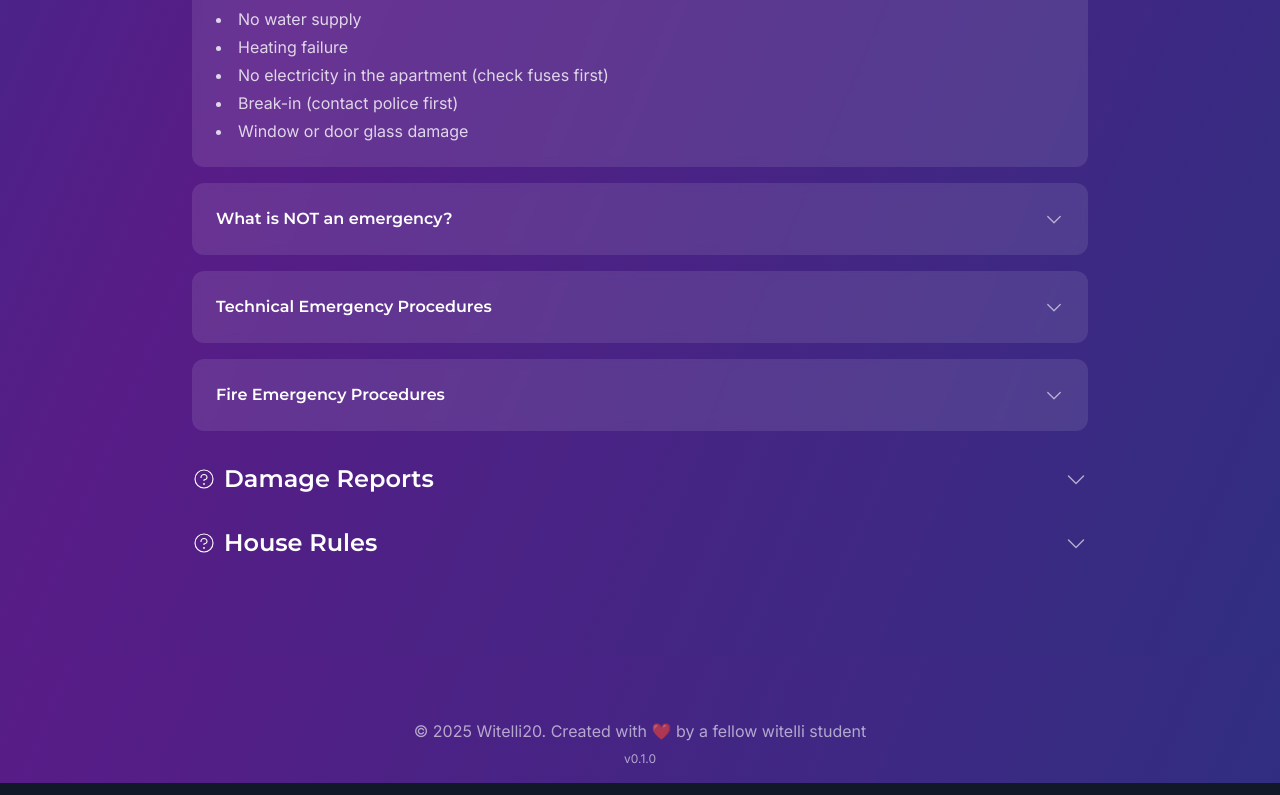
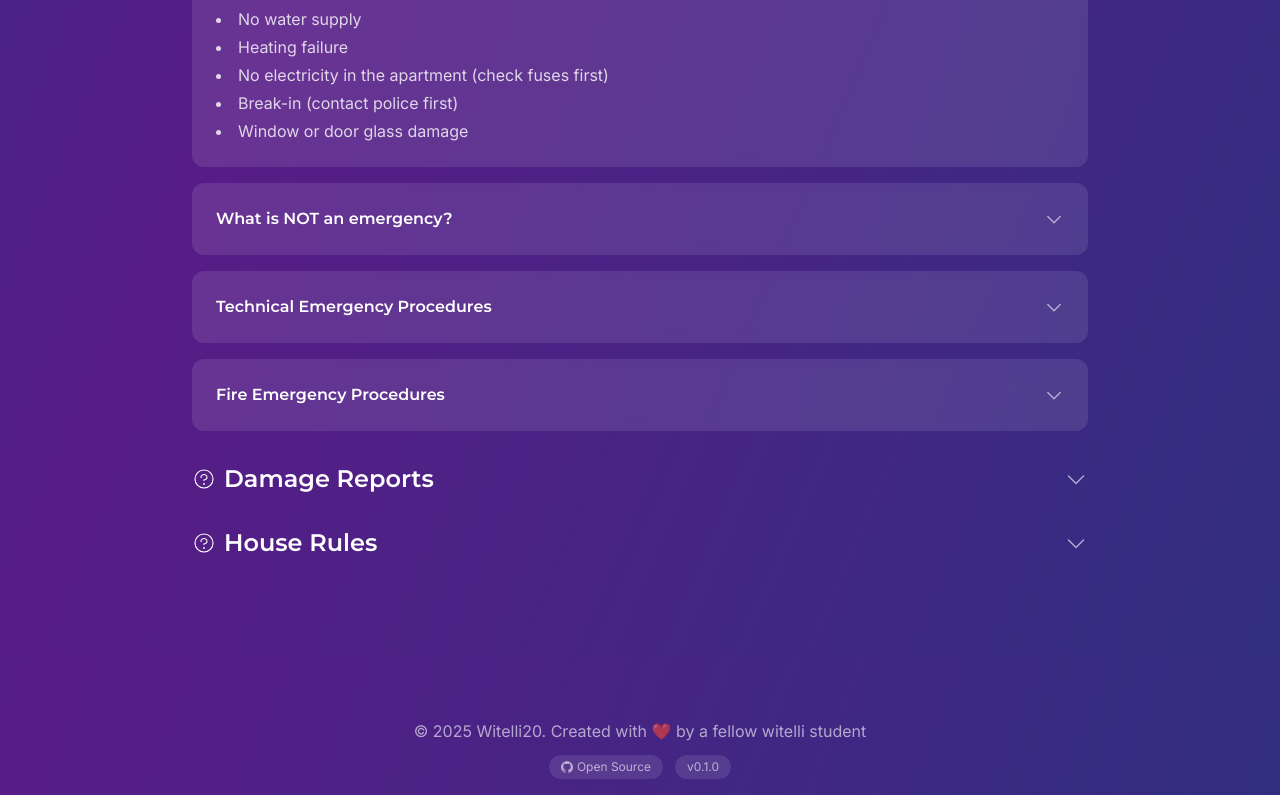
Before and after one commit to peaktwilight/witelli20, a Next.js app: page / in a window 1280 px wide. Shown: the part 2347-3142 px from the top of the page. Built offline with nearby package versions, Linux system fonts and the light colour scheme; no server answers.

Commit message:
feat: add open source badge to footer with GitHub link

```diff
--- a/src/components/Footer.tsx
+++ b/src/components/Footer.tsx
@@ -7,16 +7,27 @@
   return (
     <footer className="mt-12 text-center text-white/60 py-4">
       <p>&copy; {new Date().getFullYear()} Witelli20. Created with ❤️ by a fellow witelli student</p>
-      <p className="text-xs mt-2">
+      <div className="flex justify-center items-center space-x-3 mt-3">
+        <a
+          href="https://github.com/peaktwilight/witelli20"
+          target="_blank"
+          rel="noopener noreferrer"
+          className="group flex items-center space-x-1 bg-white/10 hover:bg-white/20 transition-all duration-300 rounded-full px-3 py-1 text-xs"
+        >
+          <svg className="w-3 h-3 fill-current" viewBox="0 0 24 24" xmlns="http://www.w3.org/2000/svg">
+            <path d="M12 .297c-6.63 0-12 5.373-12 12 0 5.303 3.438 9.8 8.205 11.385.6.113.82-.258.82-.577 0-.285-.01-1.04-.015-2.04-3.338.724-4.042-1.61-4.042-1.61C4.422 18.07 3.633 17.7 3.633 17.7c-1.087-.744.084-.729.084-.729 1.205.084 1.838 1.236 1.838 1.236 1.07 1.835 2.809 1.305 3.495.998.108-.776.417-1.305.76-1.605-2.665-.3-5.466-1.332-5.466-5.93 0-1.31.465-2.38 1.235-3.22-.135-.303-.54-1.523.105-3.176 0 0 1.005-.322 3.3 1.23.96-.267 1.98-.399 3-.405 1.02.006 2.04.138 3 .405 2.28-1.552 3.285-1.23 3.285-1.23.645 1.653.24 2.873.12 3.176.765.84 1.23 1.91 1.23 3.22 0 4.61-2.805 5.625-5.475 5.92.42.36.81 1.096.81 2.22 0 1.606-.015 2.896-.015 3.286 0 .315.21.69.825.57C20.565 22.092 24 17.592 24 12.297c0-6.627-5.373-12-12-12"/>
+          </svg>
+          <span className="group-hover:text-white">Open Source</span>
+        </a>
         <a
           href="https://github.com/peaktwilight/witelli20/releases"
           target="_blank"
           rel="noopener noreferrer"
-          className="hover:text-white transition-colors"
+          className="bg-white/10 hover:bg-white/20 transition-all duration-300 rounded-full px-3 py-1 text-xs hover:text-white"
         >
           v{APP_VERSION}
         </a>
-      </p>
+      </div>
     </footer>
   );
 }
```
